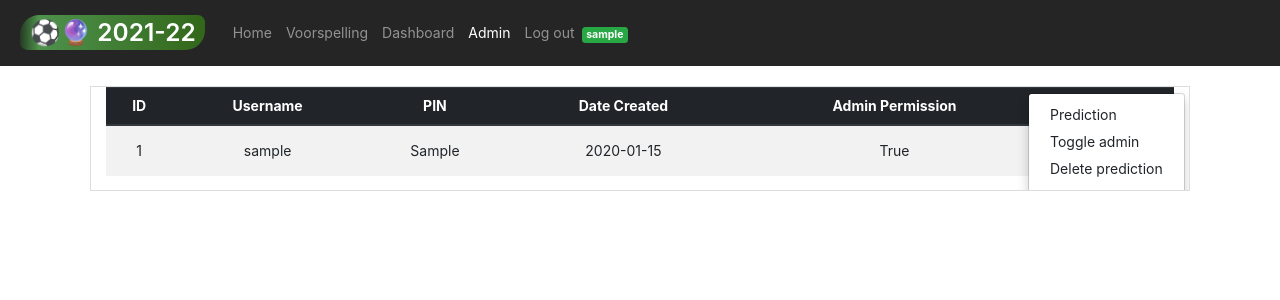
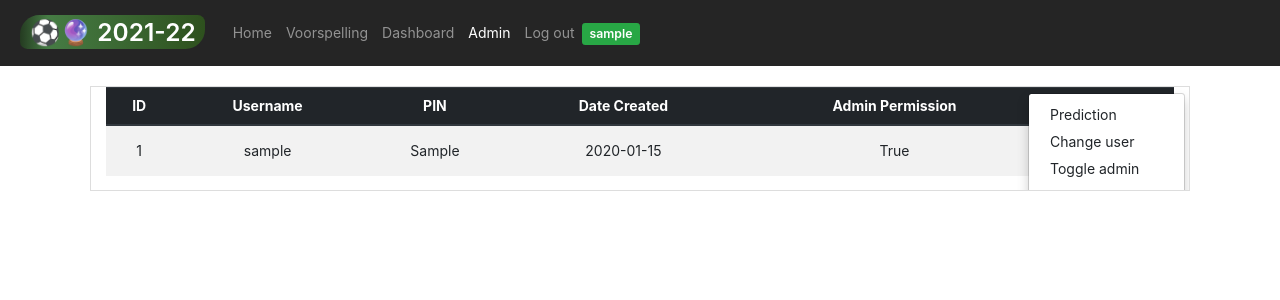
Before and after one commit to luukhopman/league-prediction-site, a Flask app: page /admin in a window 1280 px wide, after a click that opens the changed part. Shown: the top 300 px of the page. Run offline with Flask 2, Linux system fonts and the light colour scheme; a user stored in the database is signed in; tables that the repository leaves empty hold one stand-in row (values such as "Sample post"); some libraries are stand-ins or nearby versions.

Commit message:
Fixed bugs

```diff
--- a/webapp/static/main.css
+++ b/webapp/static/main.css
@@ -50,8 +50,8 @@ a {
     background-image: linear-gradient(
       to right,
       rgba(30, 255, 0, 0.1),
-      rgba(119, 255, 115, 0.5) 10%,
-      rgba(81, 255, 0, 0.3)
+      rgba(119, 255, 115, 0.4) 15%,
+      rgba(81, 255, 0, 0.2)
     );
 }
 
@@ -59,8 +59,8 @@ a {
     background-image: linear-gradient(
       to right,
       rgba(255, 225, 0, 0.1),
-      rgba(248, 245, 63, 0.5) 4%,
-      rgba(255, 225, 0, 0.3)
+      rgba(248, 245, 63, 0.3) 15%,
+      rgba(255, 225, 0, 0.2)
     );
 }
 
@@ -176,11 +176,22 @@ select option {
     font-size: 13px !important;
  }
 
-.teams {
-    color: rgb(100, 100, 100);
-    font-weight: 700;
+.live-score {
+    color:rgb(75, 75, 75);
+}
+
+.live-score-bold {
+    font-weight: 600;
+    color:rgb(75, 75, 75);
 }
 
 .bg-dark {
     background-color: rgb(37, 37, 37) !important
 }
+
+.navbar-nav .btn-sm {
+    margin-top: 15px;
+    padding-top: 0px;
+    padding-bottom: 0px;
+    font-weight: 600;
+}
--- a/webapp/templates/admin.html
+++ b/webapp/templates/admin.html
@@ -32,9 +32,10 @@
                         </a>
                         <div class="dropdown-menu" aria-labelledby="dropdownMenuButton">
                             <a class="dropdown-item" href="/prediction/{{user.id}}">Prediction</a>
+                            <a class="dropdown-item" href="/change-user/{{user.id}}">Change user</a>
                             <a class="dropdown-item" href="/toggle-admin/{{user.id}}">Toggle admin</a>
                             <a class="dropdown-item" href="/delete-prediction/{{user.id}}">Delete prediction</a>
-                            <a class="dropdown-item" href="/delete/{{user.id}}">Delete user</a>
+                            <a class="dropdown-item" href="/delete-user/{{user.id}}">Delete user</a>
                         </div>
                 </td>
             </tr>
--- a/webapp/templates/base.html
+++ b/webapp/templates/base.html
@@ -49,12 +49,19 @@
             <li class="nav-item {{ 'active' if active_page == 'login' else '' }}">
                 {% if current_user.is_authenticated %}
                 <a class="nav-link" href="/logout">
-                    Log out <span class="badge ml-1 rounded-1 badge-success">{{current_user.username}}</span>
+                    Log out
                 </a>
                 {% else %}
                 <a class=" nav-link" href="/login">Log in</a>
                 {% endif %}
             </li>
+            {% if current_user.is_authenticated %}
+            <li>
+                <a class="btn btn-sm rounded-1 btn-success"
+                    href="/change-user/{{current_user.id}}">{{current_user.username}}
+                </a>
+            </li>
+            {% endif %}
         </ul>
     </div>
 </nav>
--- a/webapp/templates/errors/500.html
+++ b/webapp/templates/errors/500.html
@@ -1,7 +1,7 @@
 {% extends "base.html" %}
 {% block content %}
 <div class="container">
-    <h1>Daar ging iets mis (500)</h1>
-    <p>Probeer het over 1 minuut opnieuw.</p>
+    <h1>Timeout (500)</h1>
+    <p>Het is even te druk... Probeer het zo weer.</p>
 </div>
 {% endblock content %}
--- a/webapp/users/forms.py
+++ b/webapp/users/forms.py
@@ -23,9 +23,11 @@ class RegisterForm(FlaskForm):
 
 class LoginForm(FlaskForm):
     username = StringField('Gebruikersnaam',
-                           validators=[DataRequired()],
+                           validators=[DataRequired(message='Vul een naam in'),
+                                       Length(min=2, max=20, message='')],
                            render_kw={'placeholder': 'Gebruikersnaam'})
     pin = StringField('PIN',
-                      validators=[DataRequired()],
+                      validators=[DataRequired(),
+                                  Length(min=4, max=4, message='PIN bestaat uit 4 tekens')],
                       render_kw={'placeholder': 'PIN'})
     submit = SubmitField('Log in')
--- a/webapp/users/routes.py
+++ b/webapp/users/routes.py
@@ -26,7 +26,7 @@ def index():
         flash(Markup(
             f"Hi <strong>{username}</strong>. Je PIN is <strong>{found_user.pin}</strong>, deze kun je gebruiken om je voorspelling later aan te passen."), 'success')
         return redirect(url_for('main.eredivisie'))
-    return render_template('index.html', form=form)
+    return render_template('index.html', form=form, title='Home')
 
 
 @users.route('/login', methods=['POST', 'GET'])
@@ -47,42 +47,72 @@ def login():
             return redirect(next_page) if next_page else redirect(url_for('users.index'))
         else:
             flash("Vul de juiste gegevens in.", 'danger')
-    return render_template('login.html', form=form)
+    return render_template('login.html', form=form, title='Login')
 
 
 @users.route('/admin', methods=['GET'])
 @login_required
 def admin():
     if current_user.is_admin:
-        return render_template('admin.html', users=User.query.all())
+        users = User.query.order_by(User.id.desc()).all()
+        return render_template('admin.html', users=User.query.all(), title='Admin')
     else:
         flash("Je bent geen admin", 'danger')
         return redirect(url_for('users.index'))
 
 
 @login_required
-@users.route('/delete/<int:id>')
+@users.route('/change-user/<int:id>', methods=['get', 'post'])
+def change_user(id):
+    if not current_user.is_admin and current_user.id != id:
+        flash("Je bent geen admin", 'danger')
+        return redirect('/')
+
+    user_to_change = User.query.get_or_404(id)
+    user_to_change_prediction = Prediction.query.filter_by(user_id=id).first()
+    form = LoginForm(request.form,
+                     username=user_to_change.username,
+                     pin=user_to_change.pin)
+
+    if form.validate_on_submit():
+        found_user = User.query.filter_by(username=form.username.data).first()
+        if not found_user or found_user.id == id:
+            user_to_change.username = form.username.data
+            user_to_change_prediction.username = form.username.data
+            user_to_change.pin = form.pin.data
+            db.session.commit()
+            flash('Opgeslagen', 'success')
+            if current_user.is_admin:
+                return redirect(url_for('users.admin'))
+            else:
+                return redirect(url_for('users.index'))
+        else:
+            flash('Die gebruikersnaam bestaat al', 'danger')
+    return render_template('login.html', form=form, change=True, title='Gebruiker')
+
+
+@login_required
+@users.route('/delete-user/<int:id>')
 def delete(id):
     if not current_user.is_admin:
-        flash('Je bent geen admin.', 'danger')
+        flash("Je bent geen admin", 'danger')
         return redirect('/')
 
     user_to_delete = User.query.get_or_404(id)
-    if user_to_delete.username == 'admin':
-        flash('')
-    db.session.delete(user_to_delete)
-    db.session.commit()
-    flash(f"{user_to_delete.username} verwijderd.", 'danger')
-    if user_to_delete.username == current_user.username:
-        return redirect('users.logout')
-    return render_template('admin.html', users=User.query.all())
+    if user_to_delete.username != 'admin':
+        db.session.delete(user_to_delete)
+        db.session.commit()
+        flash(f"{user_to_delete.username} verwijderd.", 'danger')
+        if user_to_delete.username == current_user.username:
+            return redirect('users.logout')
+    return redirect(url_for('users.admin'))
 
 
 @login_required
 @users.route('/toggle-admin/<int:id>')
 def toggle_admin(id):
     if not current_user.is_admin:
-        flash('Je bent geen admin.', 'danger')
+        flash("Je bent geen admin", 'danger')
         return redirect('/')
 
     user_to_admin = User.query.get_or_404(id)
@@ -96,20 +126,20 @@ def toggle_admin(id):
                 dict(is_admin=True))
             flash(f"{user_to_admin.username} is nu admin", 'success')
     db.session.commit()
-    return render_template('admin.html', users=User.query.all())
+    return redirect(url_for('users.admin'))
 
 
 @users.route('/delete-prediction/<int:id>')
 def delete_prediciton(id):
     if not current_user.is_admin:
-        flash('Je bent geen admin.', 'danger')
+        flash("Je bent geen admin", 'danger')
         return redirect('/')
 
     user_to_admin = User.query.get_or_404(id)
     Prediction.query.filter_by(user_id=user_to_admin.id).delete()
     flash(f"Voorspelling van {user_to_admin.username} verwijderd", 'danger')
     db.session.commit()
-    return render_template('admin.html', users=User.query.all())
+    return redirect(url_for('users.admin'))
 
 
 @users.route("/logout")
```
Also changed, not shown: webapp/config.py (+4 -3 lines), webapp/main/routes.py (+6 -6 lines), webapp/main/utils.py (+5 -5 lines), webapp/templates/eredivisie.html (+6 -12 lines), webapp/templates/login.html (+12 -1 lines), .github/home.png.png (renamed from .github/home.PNG).
